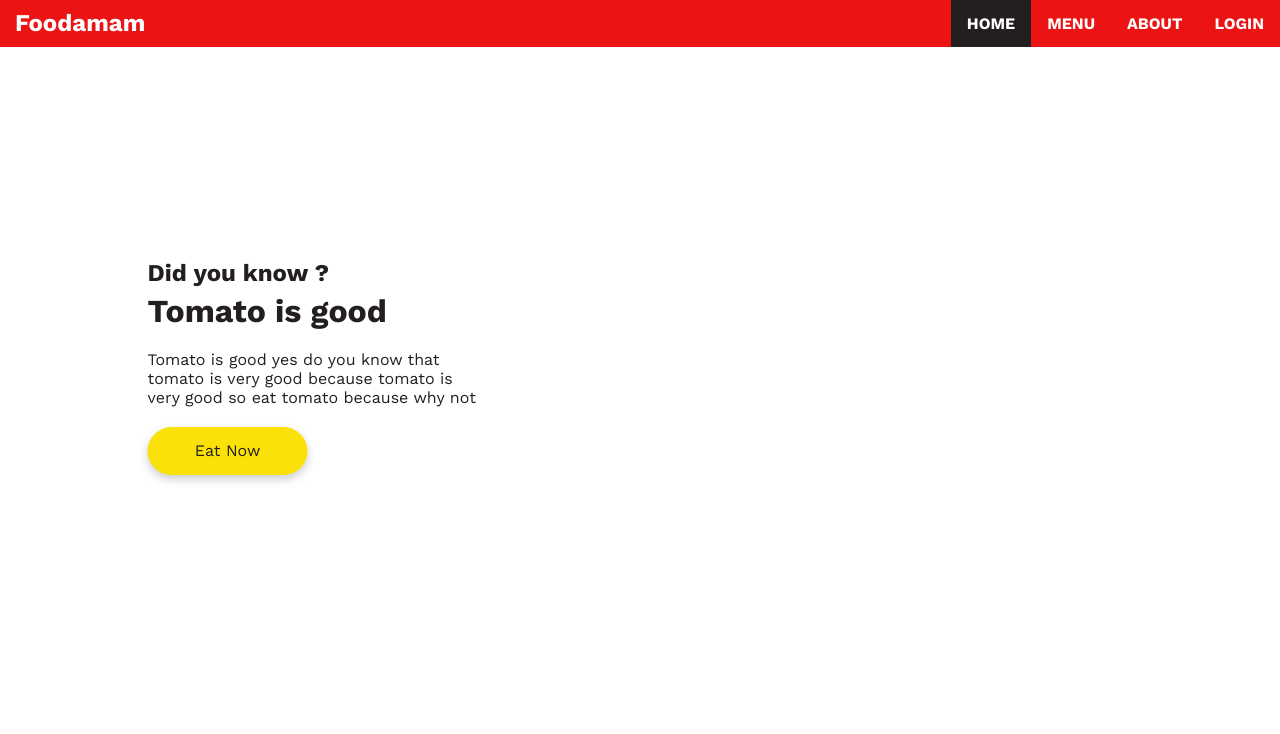
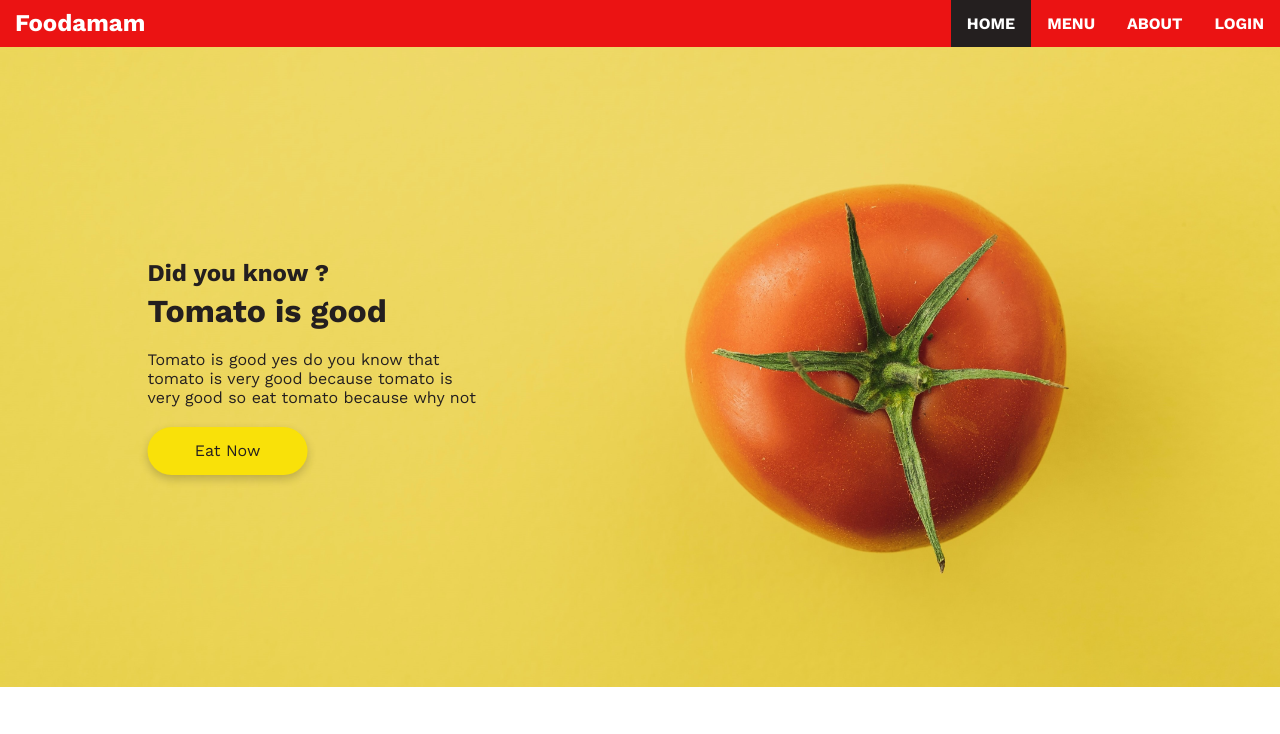
Before and after one commit to elduolist/Foodamam, a plain HTML site: page index.html in a window 1280 px wide. Shown: the top 734 px of the page. Drawn offline with nearby package versions, Linux system fonts and the light colour scheme.

Commit message:
elduolist

```diff
--- a/css/styles.css
+++ b/css/styles.css
@@ -155,7 +155,7 @@ button {
 
 /*Hero Section*/
 .hero-image {
-  background-image: url("img/tomato.jpg");
+  background-image: url("../img/tomato.jpg");
   height: 80%;
   background-position: center;
   background-repeat: no-repeat;
```
